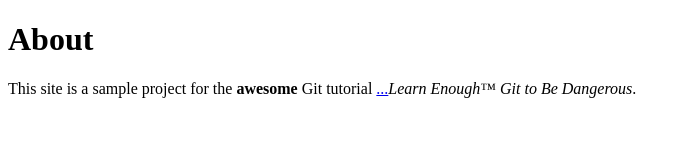
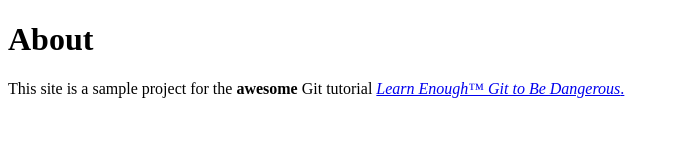
Before and after one commit to megsmcbride/Website, a plain HTML site: page about.html in a window 1280 px wide. Shown: the whole page, without its empty margins (0-691 px from the left). Drawn offline with Linux system fonts and the light colour scheme.

Commit message:
Add link to tutorial title

```diff
--- a/about.html
+++ b/about.html
@@ -6,7 +6,7 @@
     <body>
         <h1>About</h1>
         <p>
-            This site is a sample project for the <strong> awesome </strong> Git tutorial <a href="http://learnenough.com/git-tutorial">...</a><em>Learn Enough™ Git to Be Dangerous</em>.
+            This site is a sample project for the <strong> awesome </strong> Git tutorial <a href="http://learnenough.com/git-tutorial"><em>Learn Enough™ Git to Be Dangerous</em>.</a>
         </p>
     </body>
 </html>
```
